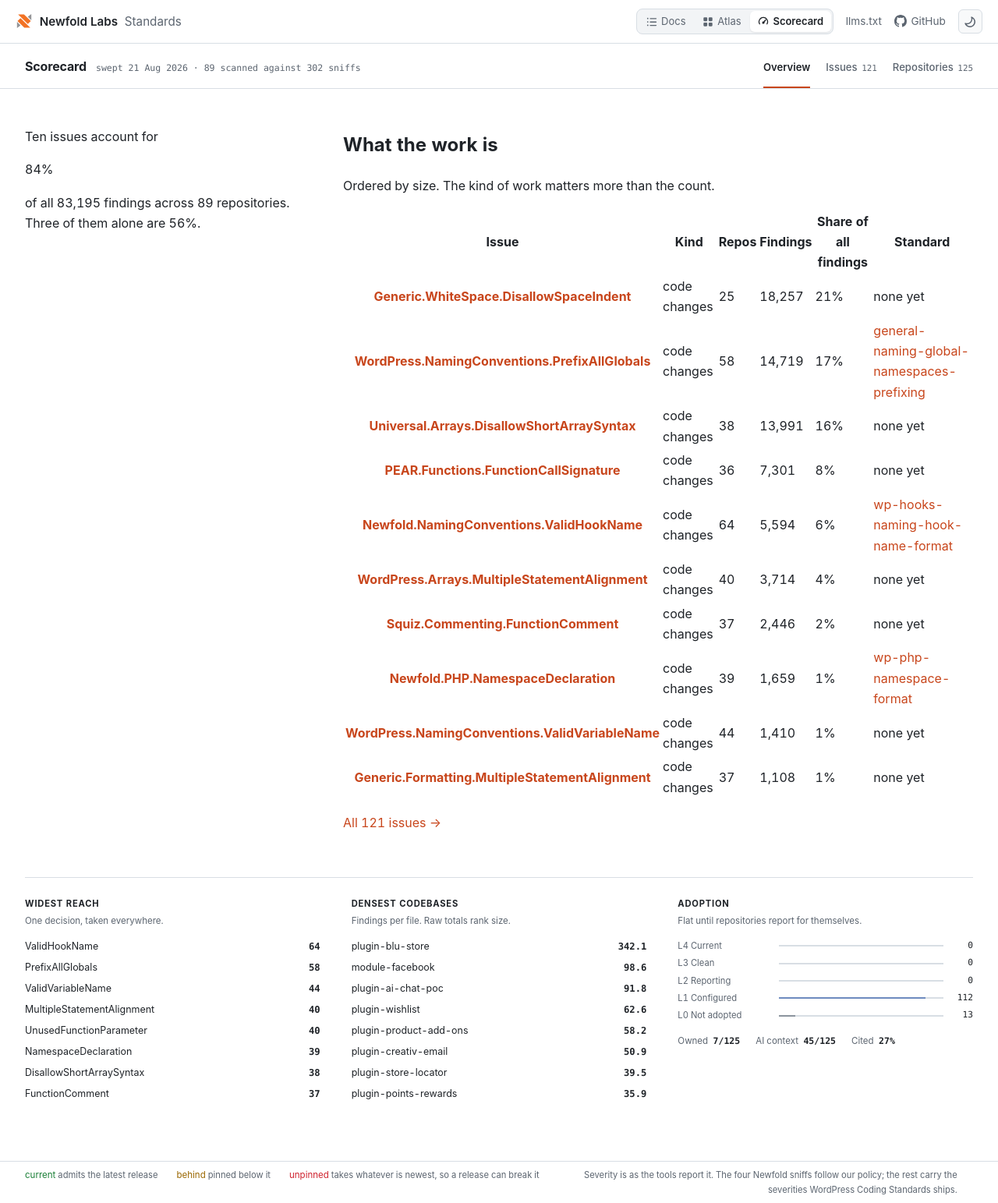
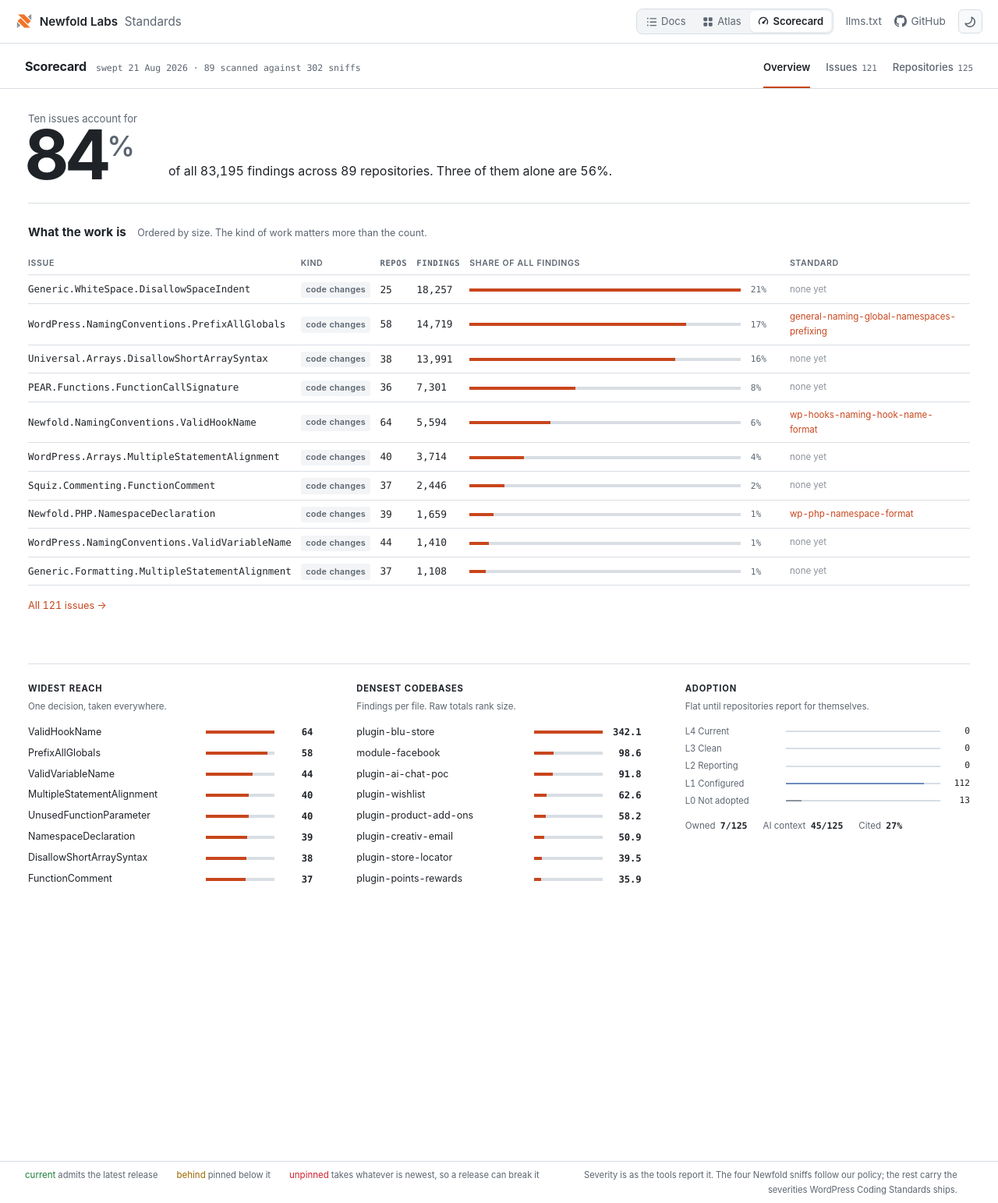
Before and after one commit to newfold-labs/standards, a Jekyll site: the page built from scorecard.html, in a window 1280 px wide. Shown: the whole page at 78% size. Built offline with Jekyll 4.4.1, drawn with Linux system fonts in a browser that asks for light colours.

Commit message:
style(PRESS0-4794): fix a class collision, and design what replaced the plot
The overview block was called .lede, which the site already uses for the
index page's opening paragraph and styles muted. Every word of the headline
inherited it, so the number meant to be the first thing read was grey. Renamed
to .hero; the site's own rule is untouched.

Also removes the previous overview's styles, which were dead but still
shipping, and packs the headline row to the start: on a wide display an auto
track absorbed the leftover width and left several hundred pixels between the
number and the sentence it belongs to.

File paths in the findings panel no longer inherit the site's inline-code
background, which had turned a list of locations into a stack of buttons.

Both themes checked in a browser. Table columns are given explicit widths
because on a wide display an auto table pushes a name and its numbers to
opposite edges.

```diff
--- a/assets/css/style.scss
+++ b/assets/css/style.scss
@@ -1946,166 +1946,6 @@ $mono: ui-monospace, SFMono-Regular, "SF Mono", Menlo, Consolas, monospace;
 
 #view-overview { overflow-y: auto; }
 
-.ovw {
-	display: grid;
-	grid-template-columns: minmax(16rem, 22rem) minmax(0, 1fr);
-	gap: 0 3.5rem;
-	padding: 2rem 2rem 3rem;
-	max-width: 92rem;
-}
-
-.lede { align-self: start; }
-
-.lede__kicker {
-	margin: 0;
-	color: var(--muted);
-	font-size: 0.8rem;
-}
-
-.lede__big {
-	margin: -0.15rem 0 0 -0.06em;
-	font-size: clamp(4rem, 9vw, 6.5rem);
-	font-weight: 700;
-	line-height: 0.9;
-	letter-spacing: -0.045em;
-
-	span {
-		font-size: 0.42em;
-		font-weight: 600;
-		letter-spacing: -0.02em;
-		vertical-align: super;
-		color: var(--muted);
-	}
-}
-
-.lede__say {
-	max-width: 22rem;
-	margin: 0.6rem 0 0;
-	font-size: 0.92rem;
-	line-height: 1.5;
-}
-
-.facts {
-	margin: 1.75rem 0 0;
-	border-top: 1px solid var(--border);
-
-	div {
-		display: flex;
-		align-items: baseline;
-		justify-content: space-between;
-		gap: 1rem;
-		padding: 0.5rem 0;
-		border-bottom: 1px solid var(--border);
-	}
-
-	dt { color: var(--muted); font-size: 0.78rem; }
-
-	dd {
-		display: flex;
-		align-items: baseline;
-		gap: 0.5rem;
-		margin: 0;
-		font-family: $mono;
-		font-size: 0.92rem;
-		font-weight: 600;
-	}
-}
-
-.facts__of {
-	color: var(--muted);
-	font-size: 0.68rem;
-	font-weight: 400;
-}
-
-// ---- the plot
-
-.plot { margin: 0; }
-
-.plot__cap {
-	display: flex;
-	flex-wrap: wrap;
-	align-items: baseline;
-	gap: 0.5rem 0.75rem;
-	margin-bottom: 0.9rem;
-
-	b { font-size: 0.85rem; font-weight: 650; }
-	span { color: var(--muted); font-size: 0.75rem; }
-}
-
-.plot__frame {
-	position: relative;
-	height: clamp(15rem, 34vh, 22rem);
-	border-left: 1px solid var(--border);
-	border-bottom: 1px solid var(--border);
-
-	// Faint quarters, so the four regions read without being drawn as a grid.
-	background-image:
-		linear-gradient(to right, transparent 50%, color-mix(in oklab, var(--border) 45%, transparent) 50%),
-		linear-gradient(to top, transparent 50%, color-mix(in oklab, var(--border) 45%, transparent) 50%);
-	background-size: 100% 1px, 1px 100%;
-	background-position: 0 50%, 50% 0;
-	background-repeat: no-repeat;
-}
-
-.plot__zone {
-	position: absolute;
-	color: var(--muted);
-	font-size: 0.66rem;
-	letter-spacing: 0.06em;
-	text-transform: uppercase;
-	opacity: 0.65;
-	pointer-events: none;
-
-	&--tr { top: 0.5rem; right: 0.75rem; }
-	&--tl { top: 0.5rem; left: 0.75rem; }
-	&--br { bottom: 0.5rem; right: 0.75rem; }
-}
-
-.dot {
-	position: absolute;
-	width: 7px;
-	height: 7px;
-	margin: 0 0 -3.5px -3.5px;
-	border: 1px solid var(--muted);
-	border-radius: 50%;
-	background: var(--bg);
-	transition: transform 0.12s ease;
-
-	&:hover,
-	&:focus-visible {
-		z-index: 3;
-		transform: scale(2);
-		border-color: var(--accent);
-		background: var(--accent);
-	}
-
-	// Filled means a rule cites it. The distinction is the rules backlog made
-	// visible, so it is worth a whole visual channel.
-	&--cited {
-		border-color: var(--accent);
-		background: var(--accent);
-	}
-}
-
-.dot__tag {
-	position: absolute;
-	margin: 0 0 -0.55rem 0.6rem;
-	color: var(--text);
-	font-family: $mono;
-	font-size: 0.64rem;
-	white-space: nowrap;
-	pointer-events: none;
-}
-
-.plot__axes {
-	display: flex;
-	justify-content: space-between;
-	margin-top: 0.4rem;
-	color: var(--muted);
-	font-size: 0.68rem;
-}
-
-.plot__y { transform: translateX(-0.1rem); }
 
 // ---- the three lists
 
@@ -2390,6 +2230,17 @@ $mono: ui-monospace, SFMono-Regular, "SF Mono", Menlo, Consolas, monospace;
 	width: 100%;
 	border-collapse: collapse;
 	font-size: 0.8rem;
+	// Fixed layout with explicit widths, because on a wide display an auto table
+	// pushes the columns to opposite edges and the eye has to travel between a
+	// name and its numbers.
+	table-layout: fixed;
+
+	th:nth-child(1) { width: 28%; }
+	th:nth-child(2) { width: 6%; }
+	th:nth-child(3) { width: 20%; }
+	th:nth-child(4) { width: 18%; }
+	th:nth-child(5) { width: 9%; }
+	th:nth-child(6) { width: 10%; }
 }
 
 .grid thead th {
@@ -2571,6 +2422,8 @@ $mono: ui-monospace, SFMono-Regular, "SF Mono", Menlo, Consolas, monospace;
 		font-family: $mono;
 		font-size: 0.74rem;
 		font-weight: 650;
+
+		code { padding: 0; background: none; font-size: inherit; }
 	}
 }
 
@@ -2607,7 +2460,16 @@ $mono: ui-monospace, SFMono-Regular, "SF Mono", Menlo, Consolas, monospace;
 
 .detail__where {
 	display: block;
-	code { color: var(--accent); }
+
+	// The site gives inline code a filled background, which turns a list of file
+	// paths into a stack of buttons. Here the path is a location, not a token.
+	code {
+		padding: 0;
+		background: none;
+		color: var(--accent);
+		font-size: 0.7rem;
+	}
+
 	&:hover { text-decoration: none; }
 	&:hover code { text-decoration: underline; }
 }
@@ -2618,7 +2480,7 @@ $mono: ui-monospace, SFMono-Regular, "SF Mono", Menlo, Consolas, monospace;
 
 @media (max-width: 74rem) {
 	.ovw { grid-template-columns: minmax(0, 1fr); gap: 2rem; }
-	.lede__big { font-size: clamp(3.5rem, 14vw, 5rem); }
+	.hero__big { font-size: clamp(3.5rem, 14vw, 5rem); }
 	.issue__head { grid-template-columns: minmax(0, 1fr) 12rem 10rem; }
 }
 
@@ -2648,33 +2510,193 @@ $mono: ui-monospace, SFMono-Regular, "SF Mono", Menlo, Consolas, monospace;
 	.grid thead th:nth-child(5), .grid thead th:nth-child(6) { display: none; }
 }
 
-// Ticks. Without them the marks are a picture; with them the reader can place
-// any one of them without hovering.
-.tick {
-	position: absolute;
+
+// ---- the work table
+// The centre of the overview. It replaced a scatter plot whose most useful idea
+// was the position of a dot, which the reader had to decode. This says it.
+
+.ovw {
+	display: grid;
+	grid-template-columns: minmax(0, 1fr);
+	gap: 1.5rem 3.5rem;
+	padding: 1.75rem 2.25rem 2.5rem;
+	// Wide enough to use a large display, capped so a table row never becomes a
+	// journey for the eye. Below the cap it is simply full width.
+	max-width: 112rem;
+}
+
+.hero {
+	display: grid;
+	// min-content on the first track, and the row packed to the start. With `auto`
+	// the number's column absorbed all the leftover width on a wide display and
+	// left several hundred pixels between it and the sentence it belongs to.
+	grid-template-columns: min-content minmax(0, 26rem) minmax(0, 26rem);
+	justify-content: start;
+	align-items: end;
+	gap: 0 2.5rem;
+	padding-bottom: 1.4rem;
+	border-bottom: 1px solid var(--border);
+}
+
+.hero__kicker {
+	grid-column: 1;
+	margin: 0;
+	color: var(--muted);
+	font-size: 0.82rem;
+	// The first track is sized to the number below it, which is narrower than
+	// this line and would otherwise break it across two.
+	white-space: nowrap;
+}
+
+.hero__big {
+	grid-column: 1;
+	margin: -0.2rem 0 0 -0.05em;
+	font-size: clamp(3.5rem, 8vw, 5.5rem);
+	font-weight: 700;
+	line-height: 0.88;
+	letter-spacing: -0.045em;
+
+	span { font-size: 0.4em; font-weight: 600; color: var(--muted); vertical-align: super; }
+}
+
+.hero__say {
+	grid-column: 2;
+	grid-row: 1 / 3;
+	margin: 0 0 0.35rem;
+	font-size: 1rem;
+	line-height: 1.55;
+}
+
+// The one line most likely to change what somebody does next, so it is set
+// apart rather than folded into the paragraph above it.
+.hero__fix {
+	grid-column: 3;
+	grid-row: 1 / 3;
+	align-self: end;
+	margin: 0 0 0.35rem;
+	padding: 0.55rem 0.75rem;
+	border-left: 2px solid var(--ok);
+	background: color-mix(in oklab, var(--ok) 8%, transparent);
+	font-size: 0.85rem;
+
+	b { font-family: $mono; font-size: 0.95rem; }
+	code { margin: 0; padding: 0.05rem 0.25rem; font-size: 0.8rem; }
+}
+
+.work__head {
+	display: flex;
+	flex-wrap: wrap;
+	align-items: baseline;
+	gap: 0.5rem 0.9rem;
+	margin-bottom: 0.75rem;
+
+	h2 { margin: 0; font-size: 0.95rem; font-weight: 650; }
+	p { margin: 0; color: var(--muted); font-size: 0.78rem; }
+}
+
+.wt {
+	width: 100%;
+	border-collapse: collapse;
+	font-size: 0.82rem;
+
+	thead th {
+		padding: 0.4rem 0.75rem 0.4rem 0;
+		border-bottom: 1px solid var(--border);
+		color: var(--muted);
+		font-size: 0.66rem;
+		font-weight: 600;
+		letter-spacing: 0.06em;
+		text-align: left;
+		text-transform: uppercase;
+		white-space: nowrap;
+	}
+
+	tbody th,
+	tbody td {
+		padding: 0.42rem 0.75rem 0.42rem 0;
+		border-bottom: 1px solid var(--border);
+		text-align: left;
+		font-weight: 400;
+		vertical-align: middle;
+	}
+
+	tbody tr:hover { background: var(--surface); }
+
+	tbody th a {
+		color: var(--text);
+		font-family: $mono;
+		font-size: 0.78rem;
+
+		&:hover { color: var(--accent); text-decoration: none; }
+	}
+}
+
+.wt__num { text-align: right; font-family: $mono; font-size: 0.8rem; white-space: nowrap; }
+.wt__bar { width: 34%; }
+.wt__cite { font-size: 0.72rem; }
+.wt__none { color: var(--muted); opacity: 0.7; }
+
+.wt__pct {
+	margin-left: 0.6rem;
 	color: var(--muted);
 	font-family: $mono;
-	font-size: 0.6rem;
-	pointer-events: none;
-
-	i { font-style: normal; }
-
-	&--y {
-		left: 0;
-		width: 100%;
-		border-top: 1px dashed color-mix(in oklab, var(--border) 60%, transparent);
-
-		i { position: absolute; left: -1.9rem; top: -0.45rem; width: 1.6rem; text-align: right; }
-	}
-
-	&--x {
-		bottom: 0;
-		height: 100%;
-		border-left: 1px dashed color-mix(in oklab, var(--border) 60%, transparent);
-
-		i { position: absolute; bottom: -1.15rem; left: -0.4rem; }
-	}
-}
-
-.plot__frame { margin-left: 2rem; }
-.plot__axes { margin-left: 2rem; margin-top: 1.3rem; }
+	font-size: 0.7rem;
+}
+
+// One meter, used everywhere a proportion is shown, so the same visual always
+// means the same thing.
+.meter {
+	display: inline-block;
+	width: calc(100% - 3.2rem);
+	height: 4px;
+	vertical-align: middle;
+	background: var(--border);
+
+	i { display: block; height: 100%; background: var(--accent); }
+}
+
+// Naming the work, in the colour of the response it needs. Green is "this is
+// already solved, run the command"; the others are amber and neutral because
+// they need a person.
+.kind {
+	display: inline-block;
+	padding: 0.08rem 0.4rem;
+	border-radius: 0.2rem;
+	font-size: 0.68rem;
+	font-weight: 600;
+	letter-spacing: 0.02em;
+	white-space: nowrap;
+
+	&--fix { background: color-mix(in oklab, var(--ok) 18%, transparent); color: var(--ok); }
+	&--decide { background: color-mix(in oklab, var(--warn) 18%, transparent); color: var(--warn); }
+	&--work { background: var(--code-bg); color: var(--muted); }
+}
+
+.work__more {
+	margin: 0.9rem 0 0;
+	font-size: 0.8rem;
+}
+
+.lists {
+	display: grid;
+	grid-template-columns: repeat(auto-fit, minmax(15rem, 1fr));
+	gap: 0 3.5rem;
+	padding-top: 1.4rem;
+	border-top: 1px solid var(--border);
+}
+
+.list li { grid-template-columns: minmax(0, 1fr) 5.5rem 2.5rem; }
+.list .meter { width: 100%; }
+
+@media (max-width: 90rem) {
+	.hero { grid-template-columns: auto minmax(0, 1fr); }
+	.hero__fix { grid-column: 1 / -1; grid-row: auto; margin-top: 1rem; }
+}
+
+@media (max-width: 68rem) {
+	.hero { grid-template-columns: minmax(0, 1fr); gap: 1rem; }
+	.hero__say, .hero__fix { grid-column: 1; grid-row: auto; }
+	.wt__bar { width: 22%; }
+	.wt__cite { display: none; }
+	.wt thead th:last-child { display: none; }
+}
```
